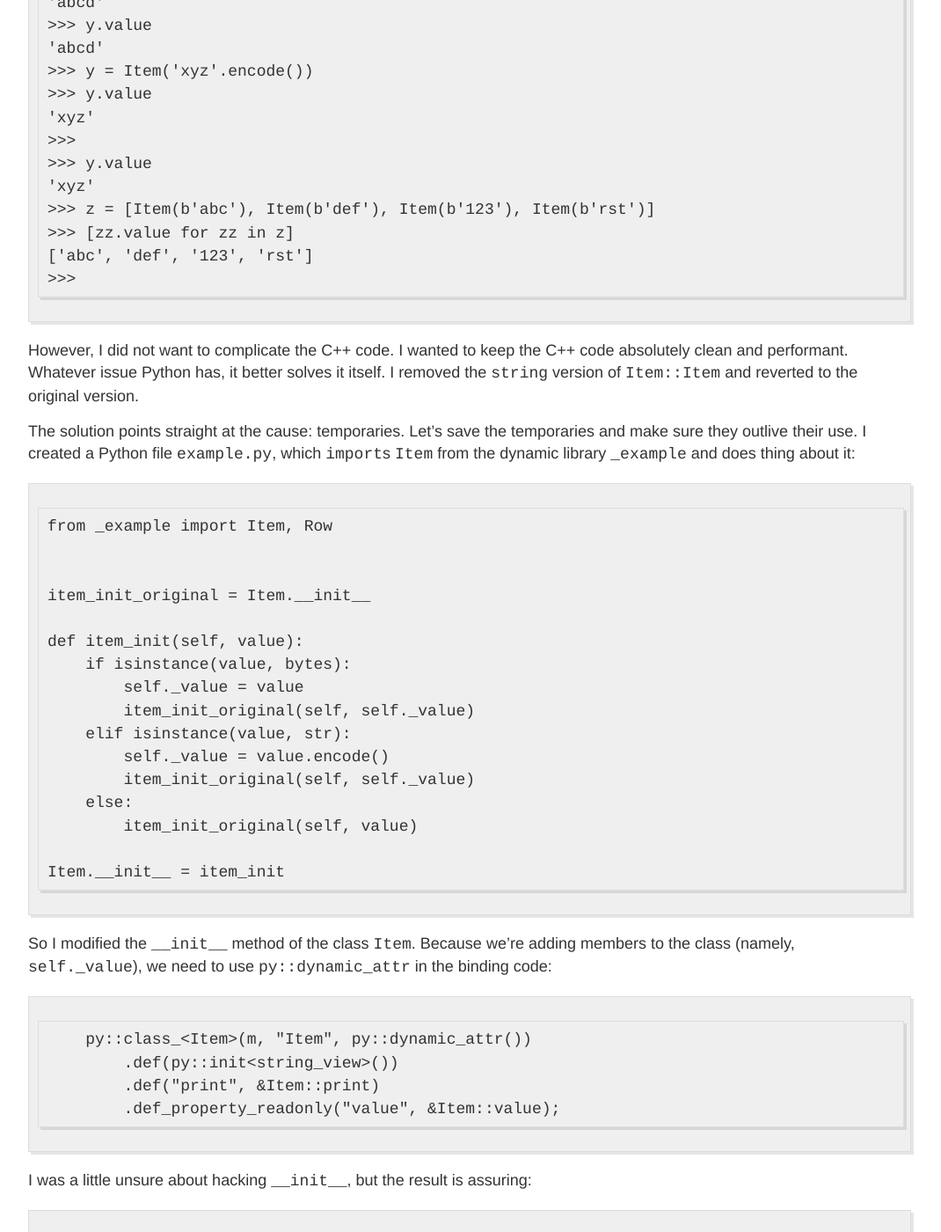
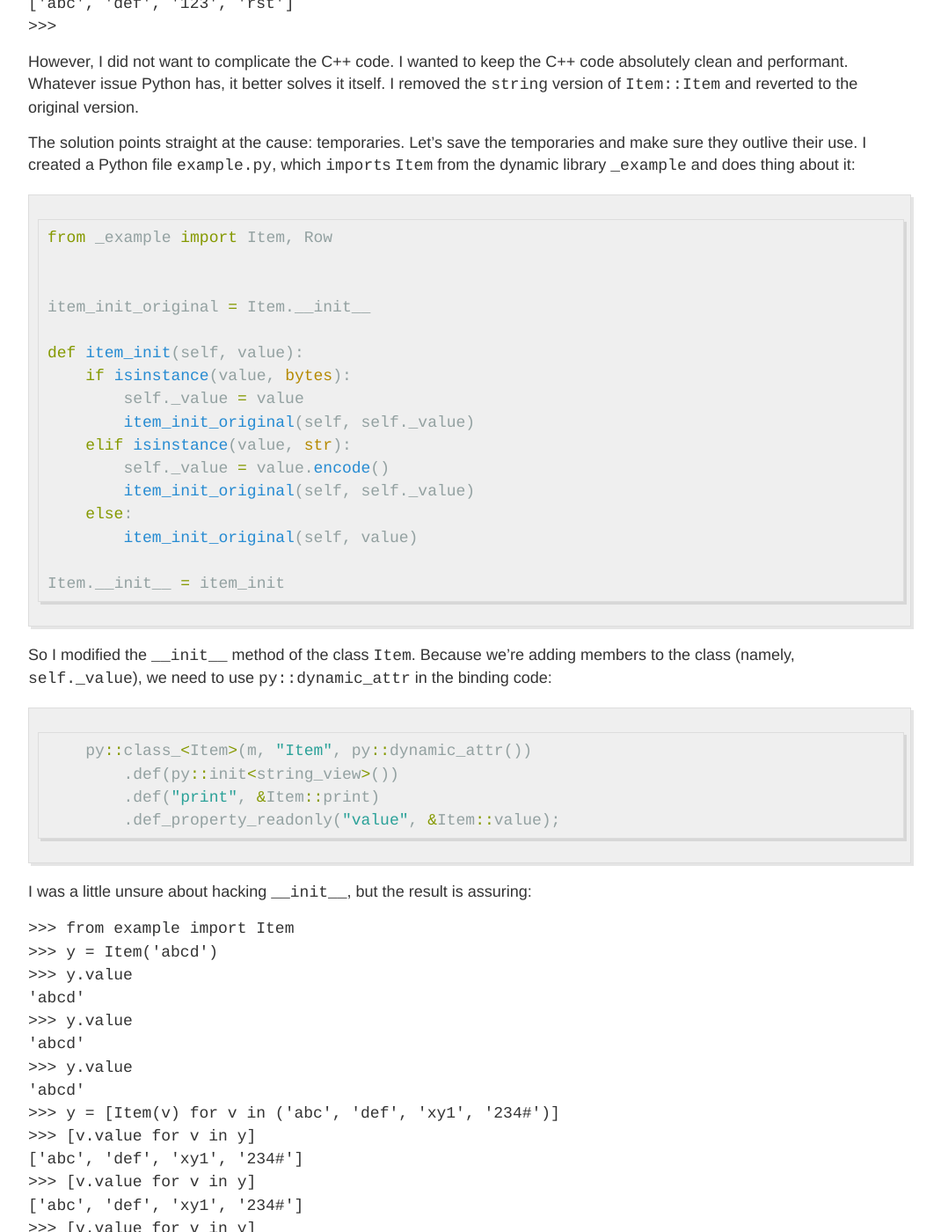
Before and after one commit to zpz/zpz.github.io, a Jekyll site: the page built from _posts/2018-01-29-python-cpp-pybind11-stringview.md, in a window 1280 px wide and 1400 px high, scrolled down 4985 px. Shown: the whole window at 88% size, without its empty margins (106-1176 px from the left). Built offline with Jekyll 4.4.1, drawn with Linux system fonts in a browser that asks for light colours; some of the changed text lies outside the part shown.

Commit message:
code block formatting

````diff
--- a/_posts/2018-01-29-python-cpp-pybind11-stringview.md
+++ b/_posts/2018-01-29-python-cpp-pybind11-stringview.md
@@ -79,7 +79,7 @@
 
 Let's use the binding to the class `Item` first, in a Python interpreter:
 
-```
+```pycon
 >>> from _example import Item
 >>> x = 'abcd'
 >>> y = Item(x)
@@ -99,7 +99,7 @@
 
 Ooops! Doesn't look too good. We're using Python `str` here. Let's use some `bytes`:
 
-```
+```pycon
 >>> x = b'abcd'
 >>> x
 b'abcd'
@@ -115,7 +115,7 @@
 
 Better! Since the string values are not used other than initiating the `Item` objects, let's use literals directly the `Item` initializer:
 
-```
+```pycon
 >>> y = Item(b'abcd')
 >>> y.value
 'e\x00\x00j'
@@ -147,7 +147,7 @@
 
 OK, I understand it. Now, how do I fix it? An easy solution is to have a version in C++ that accepts `string`, not `string_view`, and expose only the `string` version to Python. The changed class `Item` looks like this:
 
-```
+```c++
 class Item {
     public:
         Item(string_view value) : _value{value} {}
@@ -166,7 +166,7 @@
 
 The binding code becomes
 
-```
+```c++
     py::class_<Item>(m, "Item")
         .def(py::init<string>())
         .def_property_readonly("value", &Item::value);
@@ -174,7 +174,7 @@
 
 This works, as is easily verified:
 
-```
+```pycon
 >>> y = Item(b'abcd')
 >>> y.value
 'abcd'
@@ -198,7 +198,7 @@
 
 The solution points straight at the cause: temporaries. Let's save the temporaries and make sure they outlive their use. I created a Python file `example.py`, which `import`s `Item` from the dynamic library `_example` and does thing about it:
 
-```
+```python
 from _example import Item, Row
 
 
@@ -219,7 +219,7 @@
 
 So I modified the `__init__` method of the class `Item`. Because we're adding members to the class (namely, `self._value`), we need to use `py::dynamic_attr` in the binding code:
 
-```
+```c++
     py::class_<Item>(m, "Item", py::dynamic_attr())
         .def(py::init<string_view>())
         .def("print", &Item::print)
@@ -228,7 +228,7 @@
 
 I was a little unsure about hacking `__init__`, but the result is assuring:
 
-```
+```pycon
 >>> from example import Item
 >>> y = Item('abcd')
 >>> y.value
@@ -256,7 +256,7 @@
 
 Now on to `Row`, which is constructed by a `vector` of `Item`s:
 
-```
+```pycon
 >>> from example import Item, Row
 >>> values = ['abcd', 'xyz'.encode(), b'##12a', b'!#@<>_x']
 >>> items = [Item(v) for v in values]
@@ -267,8 +267,10 @@
 abcd, xyz, ##12a, !#@<>_x
 >>>
 ```
+
 Nice.
-```
+
+```pycon
 >>> row = Row([Item(v) for v in values])
 >>> row.print()
 �+��, xyz, ##12a, !#@<>_x
@@ -293,7 +295,7 @@
 
 The solution is similar. We need to persist some things in `Row`:
 
-```
+```python
 row_init_original = Row.__init__
 
 def row_init(self, items):
@@ -305,15 +307,15 @@
 
 Correspondingly, `py::dynamic_attr` is added to the binding code:
 
-```
+```c++
     py::class_<Row>(m, "Row", py::dynamic_attr())
         .def(py::init<std::vector<Item>>())
         .def("print", &Row::print);
 ```
 
- Does this fix it?
+Does this fix it?
 
-```
+```pycon
 >>> from example import Item, Row
 >>> values = ['abcd', 'xyz'.encode(), b'##12a', b'!#@<>_x']
 >>> row = Row([Item(v) for v in values])
````
